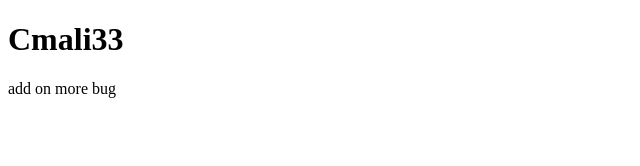
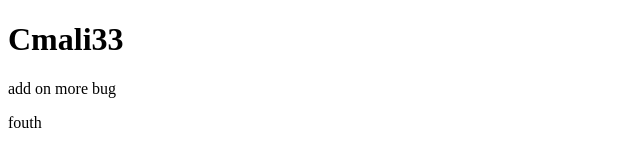
Before and after one commit to Cmali33/just-learning, a plain HTML site: page fixfile.html in a window 1280 px wide. Shown: the full height of the page, 0-640 px from the left. Drawn offline with Linux system fonts and the light colour scheme.

Commit message:
add fouth

```diff
--- a/fixfile.html
+++ b/fixfile.html
@@ -8,5 +8,6 @@
 <body>
   <h1>Cmali33</h1>
   <p>add on more bug</p>
+  <p>fouth</p>
 </body>
 </html>
```
